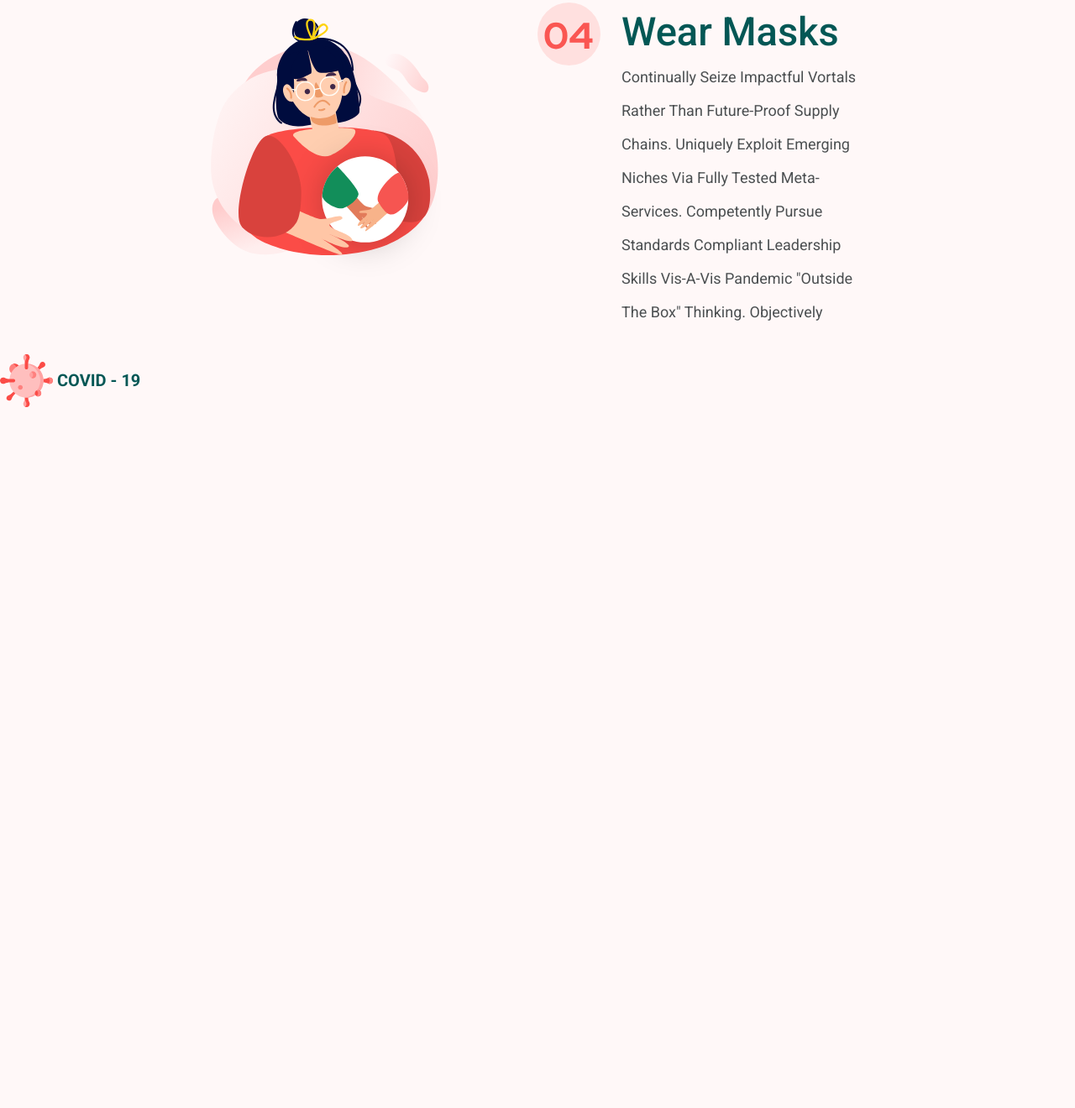
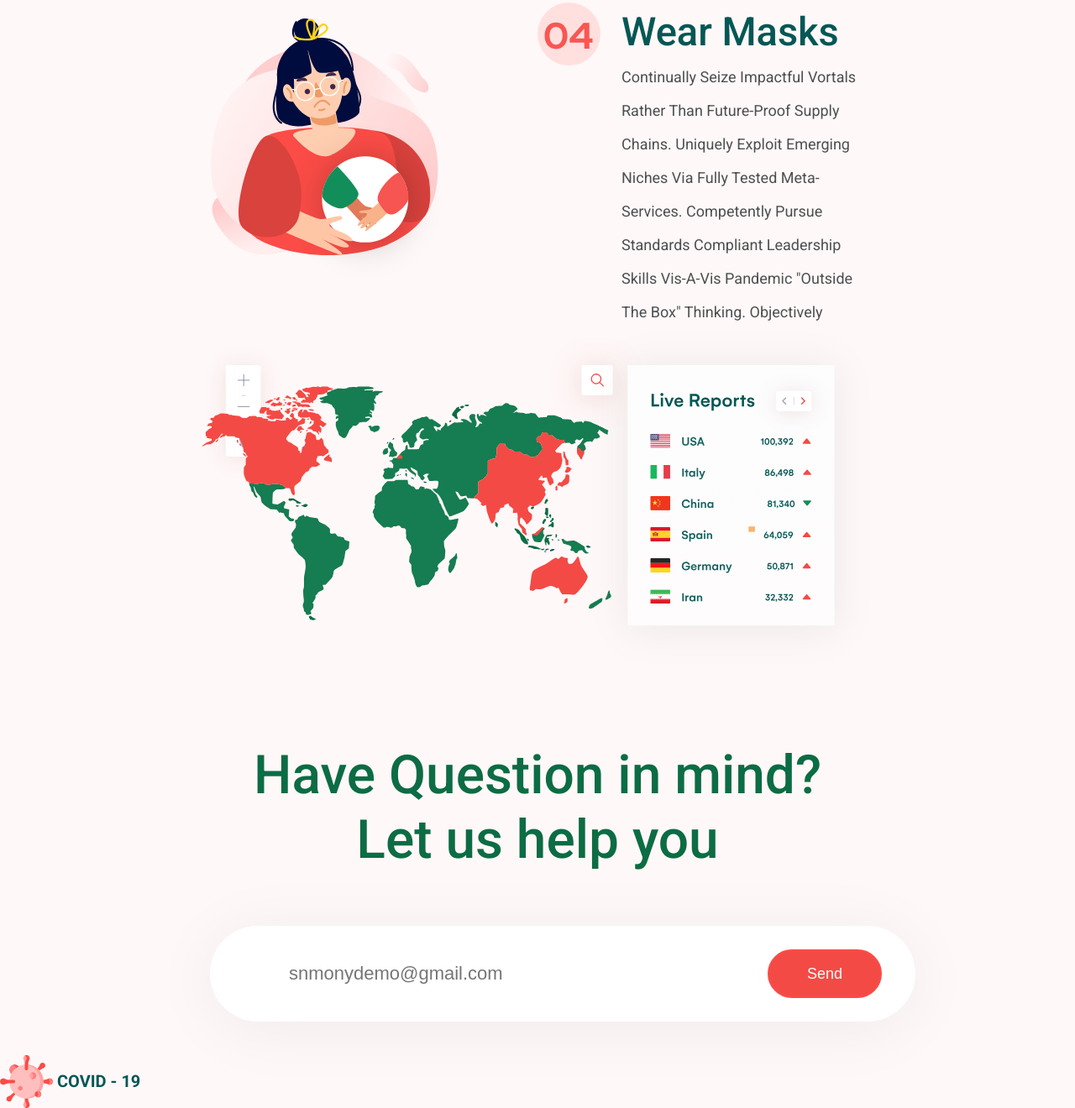
Before and after one commit to vandied/COVID-19, a website: page src/index.html in a window 1280 px wide. Shown: the part 6419-7739 px from the top of the page at 84% size. Before the commit the page ends 6904 px from the top, so only its background shows below. Drawn offline with Linux system fonts and the light colour scheme.

Commit message:
add subscribe block

```diff
--- a/src/index.html
+++ b/src/index.html
@@ -241,6 +241,22 @@
             </div>
           </div>
         </section>
+        <div class="map">
+          <img class="map_img" src="../images/map.svg" alt="map" />
+        </div>
+        <div class="inputBlock">
+          <p class="inputBlock__title">
+            Have Question in mind? Let us help you
+          </p>
+          <div class="bigInput">
+            <input
+              class="bigInput__input"
+              type="email"
+              placeholder="snmonydemo@gmail.com"
+            />
+            <input class="button button--submit" type="submit" value="Send" />
+          </div>
+        </div>
       </main>
       <footer class="footer">
         <div class="logo">
--- a/src/style.css
+++ b/src/style.css
@@ -25,6 +25,11 @@
   color: #ff383d;
   border: 2px solid #fb4c47;
   border-radius: 46px;
+}
+
+.button--submit {
+  color: #ffffff;
+  background-color: #f44a45;
 }
 
 .header {
@@ -278,5 +283,48 @@
   color: #4b4f51;
 }
 
+.inputBlock {
+  padding: 10px;
+}
+
+.inputBlock__title {
+  font-weight: 500;
+  font-size: 64px;
+  line-height: 77px;
+  text-align: center;
+  color: #0c6c44;
+}
+
+.map_img {
+  width: 100%;
+}
+
+.bigInput {
+  width: 790px;
+  margin: 0 auto;
+  padding-left: 50px;
+  border: none;
+  background: #ffffff;
+  box-shadow: 0px 8px 80px rgba(0, 0, 0, 0.06);
+  border-radius: 57px;
+}
+
+.bigInput__input {
+  border: none;
+  outline: none;
+  -webkit-appearance: none;
+  width: 520px;
+  vertical-align: middle;
+  font-weight: normal;
+  font-size: 22px;
+  line-height: 26px;
+  color: #758681;
+  padding: 44px;
+}
+.bigInput__btn {
+  background: #f44a45;
+  border-radius: 157px;
+}
+
 .footer {
 }
```
Also changed, not shown: images/map.svg (added).
